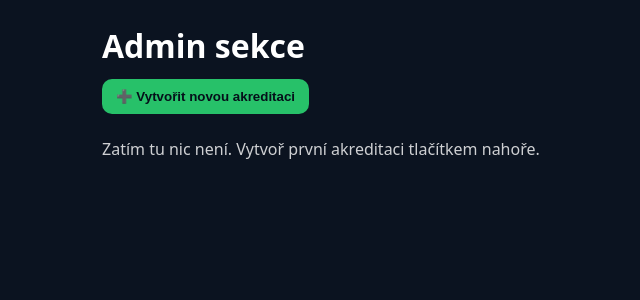
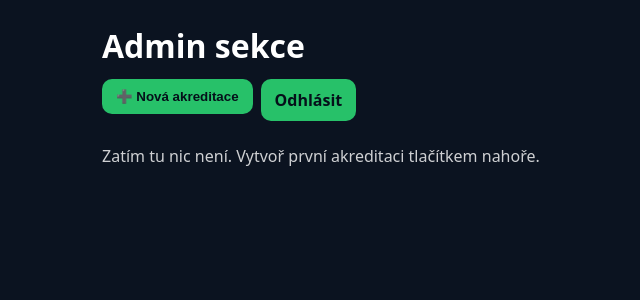
Before and after one commit to vojtisek1711/akreditacni-system, a Flask app: page /admin/home in a window 1280 px wide. Shown: the top 300 px of the page, without its empty margins (48-688 px from the left). Run offline with Flask 3, Linux system fonts and the light colour scheme; the visitor is signed in with stand-in values (Sample User, id 1); data that the repository does not hold is empty; parts of the project's set-up code (start-up, migrations or seed data) failed here and were passed over.

Commit message:
Update admin_home.html

```diff
--- a/templates/admin_home.html
+++ b/templates/admin_home.html
@@ -20,7 +20,8 @@
   <div class="wrap">
     <h1>Admin sekce</h1>
     <div class="top">
-      <form action="/admin/new" method="post"><button type="submit">➕ Vytvořit novou akreditaci</button></form>
+      <form action="/admin/new" method="post"><button type="submit">➕ Nová akreditace</button></form>
+      <a class="button" href="/admin/logout">Odhlásit</a>
     </div>
 
     {% if accs|length == 0 %}
@@ -28,7 +29,7 @@
     {% else %}
       <table>
         <thead>
-          <tr><th>ID (UUID)</th><th>Firma</th><th>Platnost do</th><th>Stav</th><th>QR</th><th>Veřejný odkaz</th><th>Akce</th></tr>
+          <tr><th>UUID</th><th>Firma</th><th>Platnost</th><th>Stav</th><th>QR</th><th>Veřejný odkaz</th><th>Akce</th></tr>
         </thead>
         <tbody>
         {% for a in accs %}
@@ -37,7 +38,7 @@
             <td>{{ a.company or "—" }}</td>
             <td>{{ a.valid_until or "—" }}</td>
             <td>{% if a.active %}<span class="active">AKTIVNÍ</span>{% else %}<span class="inactive">NEAKTIVNÍ</span>{% endif %}</td>
-            <td><a class="button" href="/admin/acc/{{ a.uuid }}/qr" target="_blank">Zobrazit QR</a></td>
+            <td><a class="button" href="/admin/acc/{{ a.uuid }}/qr" target="_blank">QR</a></td>
             <td><a class="button" href="{{ public_url(a.uuid) }}" target="_blank">Otevřít</a></td>
             <td>
               <form action="/admin/acc/{{ a.uuid }}/toggle" method="post" style="display:inline">
```
